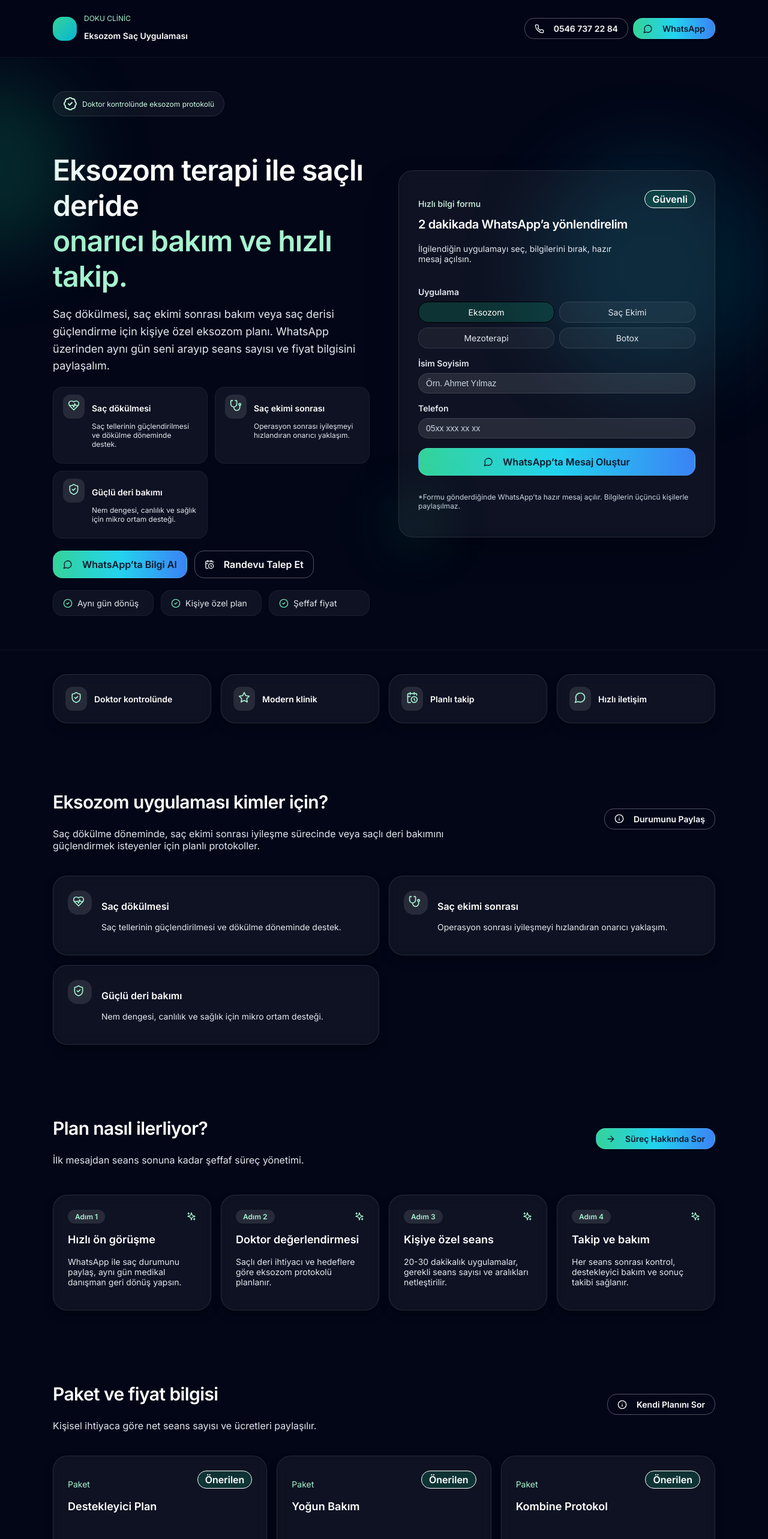
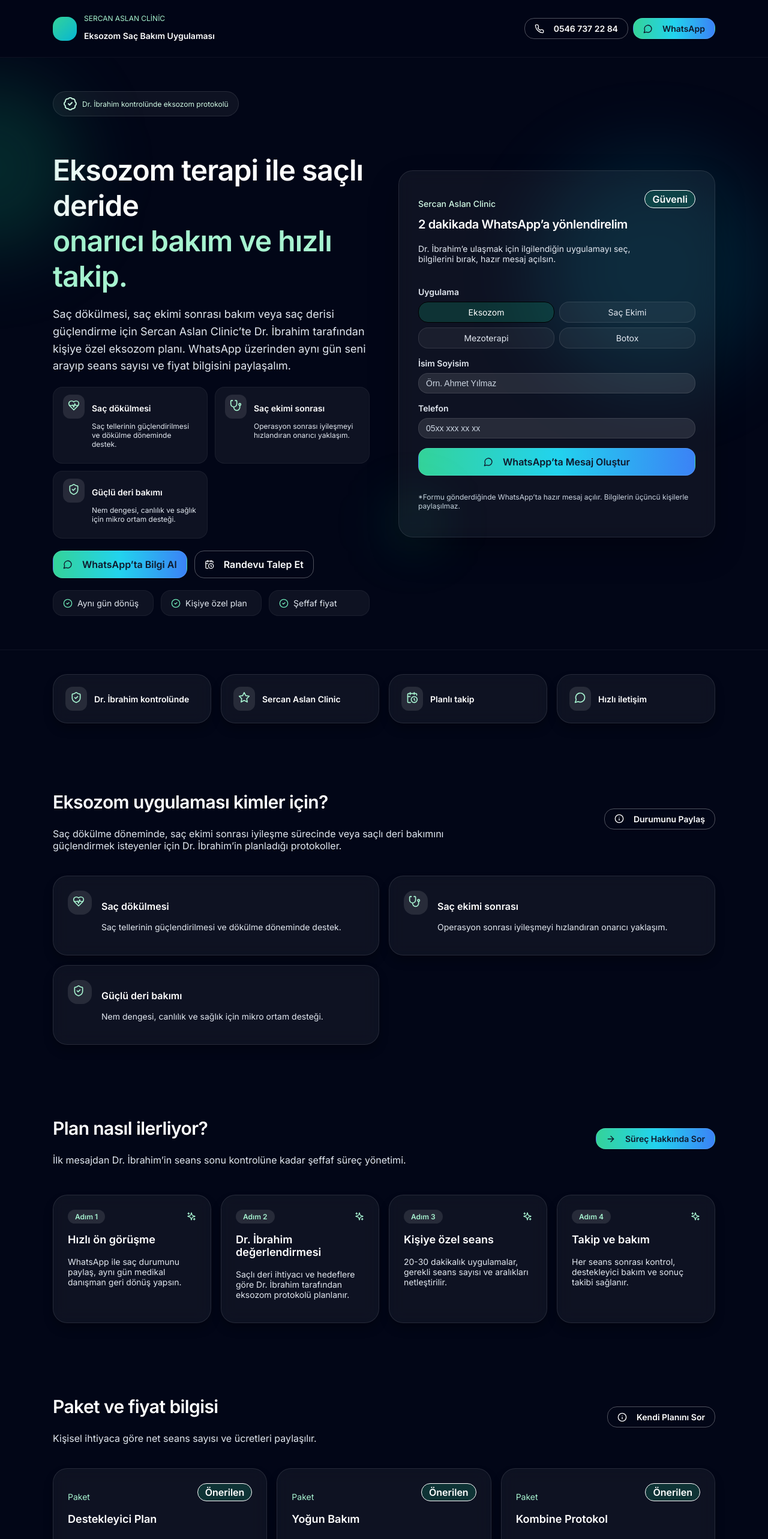
Before and after one commit to ibrahimtkmz/sercanaslanturkey.com, a Next.js app: page / in a window 1280 px wide. Shown: the top 2566 px of the page at 60% size. Built offline with nearby package versions, Linux system fonts and the light colour scheme.

Commit message:
Update branding for Sercan Aslan Clinic

```diff
--- a/app/page.jsx
+++ b/app/page.jsx
@@ -83,8 +83,8 @@
         desc: "WhatsApp ile saç durumunu paylaş, aynı gün medikal danışman geri dönüş yapsın.",
       },
       {
-        title: "Doktor değerlendirmesi",
-        desc: "Saçlı deri ihtiyacı ve hedeflere göre eksozom protokolü planlanır.",
+        title: "Dr. İbrahim değerlendirmesi",
+        desc: "Saçlı deri ihtiyacı ve hedeflere göre Dr. İbrahim tarafından eksozom protokolü planlanır.",
       },
       {
         title: "Kişiye özel seans",
@@ -113,7 +113,7 @@
       {
         name: "Kombine Protokol",
         price: "Eksozom + Mezoterapi",
-        desc: "Doktor eşliğinde belirlenen eksozom ve mezoterapi kombine planı.",
+        desc: "Dr. İbrahim eşliğinde belirlenen eksozom ve mezoterapi kombine planı.",
       },
     ],
     []
@@ -131,7 +131,7 @@
       },
       {
         q: "Kaç seans gerekir?",
-        a: "Doktor değerlendirmesi sonrası saç dökülme seviyesi ve hedefe göre 3-6 seans arası kişiye özel plan oluşturulur.",
+        a: "Dr. İbrahim değerlendirmesi sonrası saç dökülme seviyesi ve hedefe göre 3-6 seans arası kişiye özel plan oluşturulur.",
       },
       {
         q: "Fiyat bilgisi nasıl paylaşılır?",
@@ -163,8 +163,8 @@
           <div className="flex items-center gap-3">
             <div className="h-10 w-10 rounded-2xl gradient-accent" />
             <div className="leading-tight">
-              <p className="text-xs uppercase tracking-[0.15em] text-emerald-200">Doku Clinic</p>
-              <p className="text-sm font-semibold text-white">Eksozom Saç Uygulaması</p>
+              <p className="text-xs uppercase tracking-[0.15em] text-emerald-200">Sercan Aslan Clinic</p>
+              <p className="text-sm font-semibold text-white">Eksozom Saç Bakım Uygulaması</p>
             </div>
           </div>
 
@@ -198,7 +198,7 @@
             <motion.div {...fade} className="space-y-5">
               <div className="inline-flex items-center gap-2 rounded-full border border-white/10 bg-white/5 px-4 py-2 text-xs text-emerald-100">
                 <BadgeCheck className="h-3.5 w-3.5" />
-                Doktor kontrolünde eksozom protokolü
+                Dr. İbrahim kontrolünde eksozom protokolü
               </div>
 
               <h1 className="text-3xl font-semibold tracking-tight sm:text-5xl">
@@ -207,8 +207,8 @@
               </h1>
 
               <p className="max-w-2xl text-base leading-relaxed text-slate-200 sm:text-lg">
-                Saç dökülmesi, saç ekimi sonrası bakım veya saç derisi güçlendirme için kişiye özel eksozom planı. WhatsApp üzerinden
-                aynı gün seni arayıp seans sayısı ve fiyat bilgisini paylaşalım.
+                Saç dökülmesi, saç ekimi sonrası bakım veya saç derisi güçlendirme için Sercan Aslan Clinic’te Dr. İbrahim tarafından
+                kişiye özel eksozom planı. WhatsApp üzerinden aynı gün seni arayıp seans sayısı ve fiyat bilgisini paylaşalım.
               </p>
 
               <div className="grid gap-3 sm:grid-cols-2">
@@ -267,9 +267,11 @@
                 <CardContent className="p-6 sm:p-8">
                   <div className="flex items-start justify-between gap-4">
                     <div>
-                      <p className="text-sm font-medium text-emerald-100">Hızlı bilgi formu</p>
+                      <p className="text-sm font-medium text-emerald-100">Sercan Aslan Clinic</p>
                       <p className="mt-1 text-xl font-semibold tracking-tight text-white">2 dakikada WhatsApp’a yönlendirelim</p>
-                      <p className="mt-2 text-sm text-slate-200">İlgilendiğin uygulamayı seç, bilgilerini bırak, hazır mesaj açılsın.</p>
+                      <p className="mt-2 text-sm text-slate-200">
+                        Dr. İbrahim’e ulaşmak için ilgilendiğin uygulamayı seç, bilgilerini bırak, hazır mesaj açılsın.
+                      </p>
                     </div>
                     <Badge className="rounded-2xl bg-white/10 text-white">Güvenli</Badge>
                   </div>
@@ -342,7 +344,12 @@
 
         <section className="mx-auto max-w-6xl px-4 py-10 sm:px-6">
           <motion.div {...fade} className="grid gap-4 sm:grid-cols-2 lg:grid-cols-4">
-            {[{ title: "Doktor kontrolünde", icon: ShieldCheck }, { title: "Modern klinik", icon: Star }, { title: "Planlı takip", icon: CalendarClock }, { title: "Hızlı iletişim", icon: MessageCircle }].map((item) => (
+            {[
+              { title: "Dr. İbrahim kontrolünde", icon: ShieldCheck },
+              { title: "Sercan Aslan Clinic", icon: Star },
+              { title: "Planlı takip", icon: CalendarClock },
+              { title: "Hızlı iletişim", icon: MessageCircle },
+            ].map((item) => (
               <Card key={item.title} className="rounded-3xl border-white/10 bg-white/5">
                 <CardContent className="flex items-center gap-3 p-5">
                   <span className="rounded-xl bg-white/10 p-2 text-emerald-200">
@@ -359,7 +366,10 @@
           <motion.div {...fade} className="flex flex-col gap-4 lg:flex-row lg:items-center lg:justify-between">
             <div>
               <h2 className="text-2xl font-semibold tracking-tight sm:text-3xl">Eksozom uygulaması kimler için?</h2>
-              <p className="mt-2 max-w-2xl text-slate-200">Saç dökülme döneminde, saç ekimi sonrası iyileşme sürecinde veya saçlı deri bakımını güçlendirmek isteyenler için planlı protokoller.</p>
+              <p className="mt-2 max-w-2xl text-slate-200">
+                Saç dökülme döneminde, saç ekimi sonrası iyileşme sürecinde veya saçlı deri bakımını güçlendirmek isteyenler için
+                Dr. İbrahim’in planladığı protokoller.
+              </p>
             </div>
             <Button
               variant="outline"
@@ -392,7 +402,7 @@
           <motion.div {...fade} className="flex flex-col gap-4 lg:flex-row lg:items-center lg:justify-between">
             <div>
               <h2 className="text-2xl font-semibold tracking-tight sm:text-3xl">Plan nasıl ilerliyor?</h2>
-              <p className="mt-2 text-slate-200">İlk mesajdan seans sonuna kadar şeffaf süreç yönetimi.</p>
+              <p className="mt-2 text-slate-200">İlk mesajdan Dr. İbrahim’in seans sonu kontrolüne kadar şeffaf süreç yönetimi.</p>
             </div>
             <Button
               className="w-full rounded-2xl gradient-primary hover:opacity-90 lg:w-auto"
@@ -505,7 +515,7 @@
             <div className="space-y-3">
               <div className="inline-flex items-center gap-2 rounded-full border border-white/10 bg-white/5 px-3 py-1 text-xs text-emerald-100">
                 <ShieldCheck className="h-3.5 w-3.5" />
-                Doktor eşliğinde
+                Dr. İbrahim eşliğinde
               </div>
               <h3 className="text-2xl font-semibold text-white">Sorunu yaz, planı aynı gün öğren</h3>
               <p className="text-sm text-slate-200">
@@ -522,7 +532,7 @@
                 </div>
                 <div className="flex items-center gap-2">
                   <MapPin className="h-4 w-4 text-emerald-200" />
-                  <span>İstanbul • Doku Clinic</span>
+                  <span>İstanbul • Sercan Aslan Clinic</span>
                 </div>
               </div>
             </div>
@@ -563,7 +573,7 @@
 
       <footer className="border-t border-white/10 py-6">
         <div className="mx-auto flex max-w-6xl flex-col gap-3 px-4 text-xs text-slate-300 sm:flex-row sm:items-center sm:justify-between sm:px-6">
-          <span>© {new Date().getFullYear()} Doku Clinic • Eksozom ve saç uygulamaları.</span>
+          <span>© {new Date().getFullYear()} Sercan Aslan Clinic • Eksozom ve saç uygulamaları.</span>
           <span>Bilgilendirme amaçlıdır; tanı/tedavi yerine geçmez.</span>
         </div>
       </footer>
```
